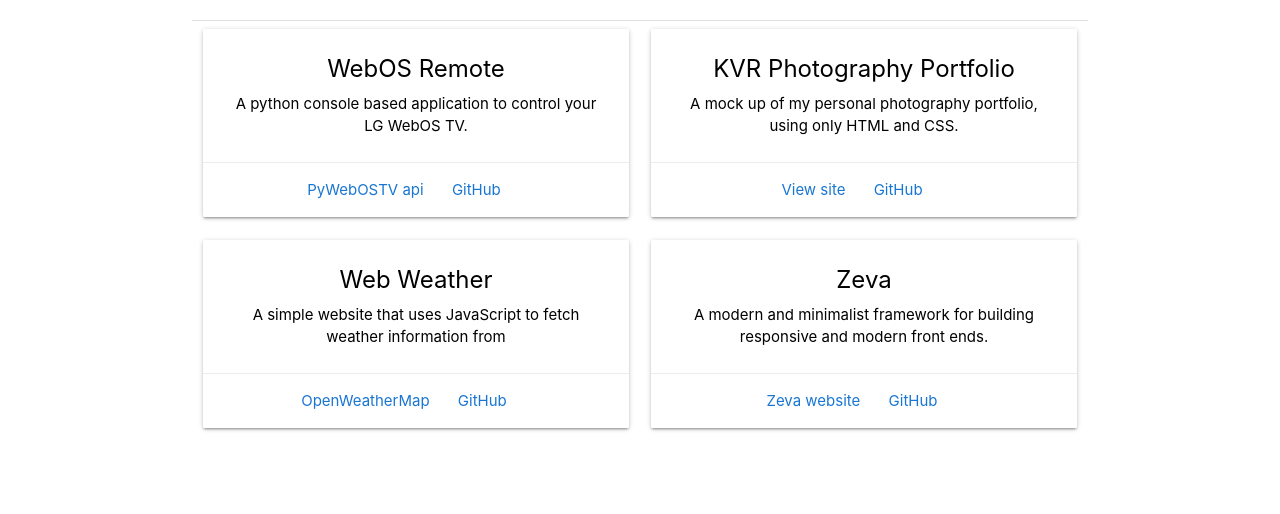
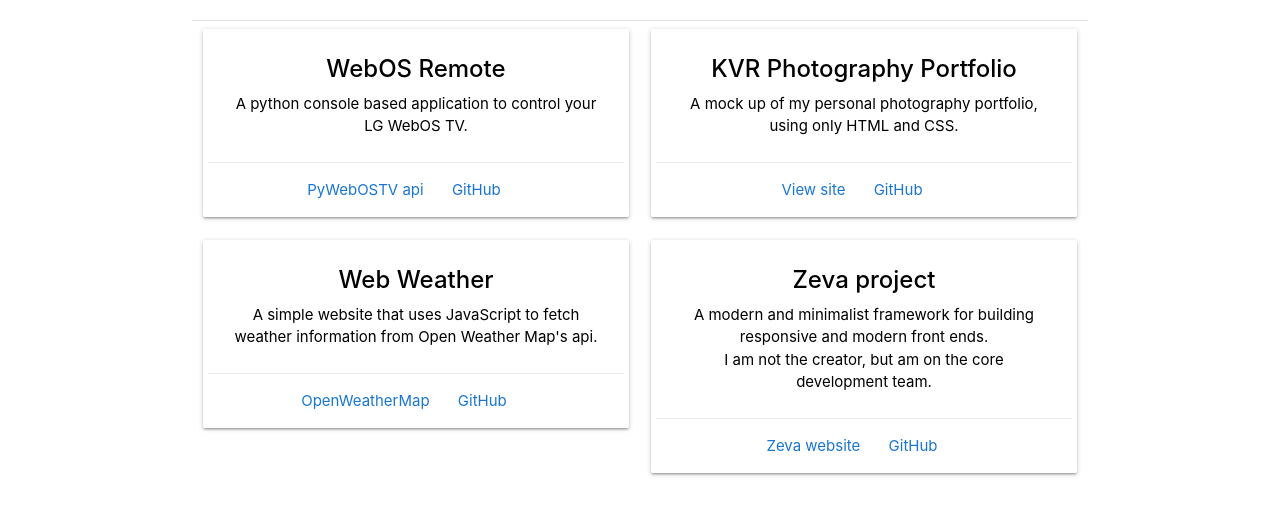
Before and after one commit to Kvanrooyen/Kvanrooyen.github.io, a plain HTML site: page work.html in a window 1280 px wide. Shown: the part 180-694 px from the top of the page. Drawn offline with nearby package versions, Linux system fonts and the light colour scheme.

Commit message:
Updated project cards

```diff
--- a/assets/css/main.css
+++ b/assets/css/main.css
@@ -37,6 +37,13 @@
   padding: 0 1.2rem;
 }
 
+.card {
+  padding: 0 0.3rem;
+}
+
+.card-title {
+  font-weight: 500 !important;
+}
 #details {
   width: 100%;
   padding-top: 1%;
--- a/work.html
+++ b/work.html
@@ -54,9 +54,7 @@
           <div class="col s12 m6 l6">
             <div class="card whitesmoke lighten-1">
               <div class="card-content black-text">
-                <span class="card-title heading" style="font-weight: 400;"
-                  >WebOS Remote</span
-                >
+                <span class="card-title">WebOS Remote</span>
                 <p>
                   A python console based application to control your LG WebOS
                   TV. <br />
@@ -79,12 +77,12 @@
           <div class="col s12 m6 l6">
             <div class="card whitesmoke lighten-1">
               <div class="card-content black-text">
-                <span class="card-title heading" style="font-weight: 400;">
+                <span class="card-title">
                   KVR Photography Portfolio
                 </span>
                 <p>
                   A mock up of my personal photography portfolio, using only
-                  HTML and CSS. <br />
+                  HTML and CSS.
                 </p>
               </div>
               <div class="card-action">
@@ -104,12 +102,10 @@
           <div class="col s12 m6 l6">
             <div class="card whitesmoke lighten-1">
               <div class="card-content black-text">
-                <span class="card-title heading" style="font-weight: 400;"
-                  >Web Weather</span
-                >
+                <span class="card-title">Web Weather</span>
                 <p>
                   A simple website that uses JavaScript to fetch weather
-                  information from <br />
+                  information from Open Weather Map's api.
                 </p>
               </div>
               <div class="card-action">
@@ -129,12 +125,11 @@
           <div class="col s12 m6 l6">
             <div class="card whitesmoke lighten-1">
               <div class="card-content black-text">
-                <span class="card-title heading" style="font-weight: 400;"
-                  >Zeva</span
-                >
+                <span class="card-title">Zeva project</span>
                 <p>
                   A modern and minimalist framework for building responsive and
-                  modern front ends.
+                  modern front ends. <br />
+                  I am not the creator, but am on the core development team.
                 </p>
               </div>
               <div class="card-action">
@@ -144,7 +139,7 @@
                   >Zeva website</a
                 >
                 <a
-                  href="https://github.com/zeva-ui/zeva"
+                  href="https://github.com/Kvanrooyen/zeva"
                   style="color: #1976d2; text-transform: none;"
                   >GitHub</a
                 >
```
